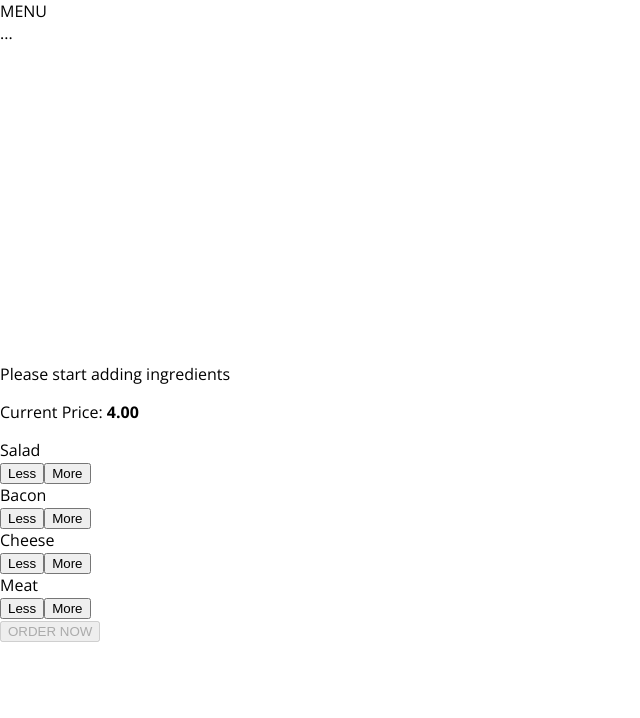
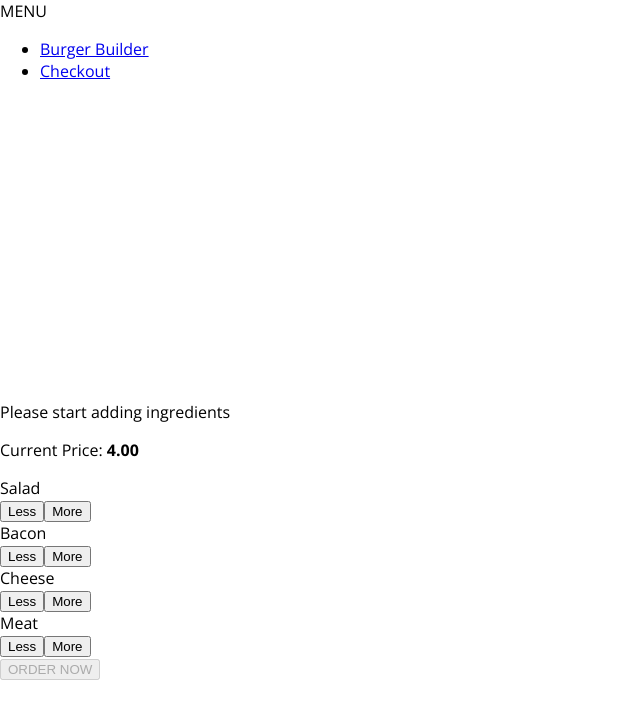
Before and after one commit to GitMikeZ/React-Burger-App, a React app: page / in a window 1280 px wide. Shown: the top 718 px of the page, without its empty margins (0-640 px from the left). Built offline with nearby package versions, Linux system fonts and the light colour scheme.

Commit message:
NavigationItem and NavigationItems

```diff
--- /dev/null
+++ b/src/components/Navigation/NavigationItems/NavigationItem/NavigationItem.css
@@ -0,0 +1,25 @@
+.NavigationItem {
+	margin: 0;
+	box-sizing: border-box;
+	display: flex;
+	height: 100%;
+	align-items: center;
+}
+
+.NavigationItem a {
+	color: white;
+	text-decoration: none;
+	height: 100%;
+	padding: 16px 10px;
+	border-bottom: 4px solid transparent;
+	box-sizing: border-box;
+	display: block;
+}
+
+.NavigationItem a:hover,
+.NavigationItem a:active,
+.NavigationItem a.active {
+	background-color: #8F5C2c;
+	border-bottom: 4px solid #40A4C8;
+	color: white;
+}
--- /dev/null
+++ b/src/components/Navigation/NavigationItems/NavigationItem/NavigationItem.js
@@ -0,0 +1,12 @@
+import React from 'react';
+import classes from './NavigationItem.css';
+
+const navigationItem = (props) => (
+	<li className={classes.NavigationItem}>
+		<a
+			href={props.link}
+			className={props.active ? classes.active : null}>{props.children}</a>
+	</li>
+);
+
+export default navigationItem;
--- /dev/null
+++ b/src/components/Navigation/NavigationItems/NavigationItems.css
@@ -0,0 +1,8 @@
+.NavigationItems {
+	margin: 0;
+	padding: 0;
+	list-style: none;
+	display: flex;
+	align-items: center;
+	height: 100%;
+}
--- a/src/components/Navigation/NavigationItems/NavigationItems.js
+++ b/src/components/Navigation/NavigationItems/NavigationItems.js
@@ -1,9 +1,12 @@
 
 import React from 'react';
+import classes from './NavigationItems.css';
+import NavigationItem from './NavigationItem/NavigationItem';
 
 const NavigationItems = () => (
-	<ul>
-		<li></li>
+	<ul className={classes.NavigationItems}>
+		<NavigationItem link="/">Burger Builder</NavigationItem>
+		<NavigationItem link="/">Checkout</NavigationItem>
 	</ul>
 );
 
--- a/src/components/Navigation/Toolbar/Toolbar.js
+++ b/src/components/Navigation/Toolbar/Toolbar.js
@@ -2,12 +2,13 @@
 import classes from './Toolbar.css';
 
 import Logo from '../../Logo/Logo';
+import NavigationItems from '../NavigationItems/NavigationItems'
 
 const toolbar = (props) => (
 	<header className={classes.Toolbar}>
 		<div>MENU</div>
 		<nav>
-			...
+			<NavigationItems/>
 		</nav>
 	</header>
 	/* <Logo /> */
```
